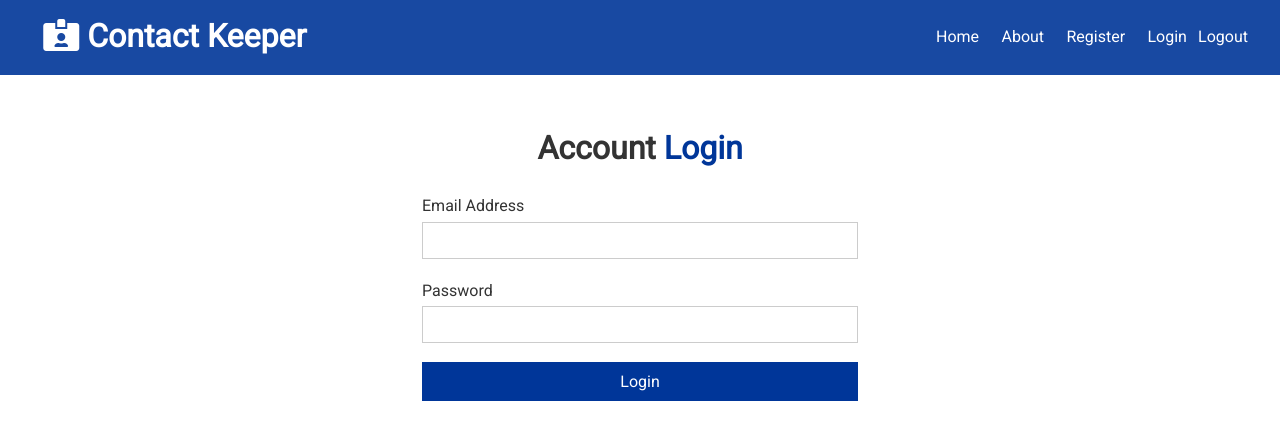
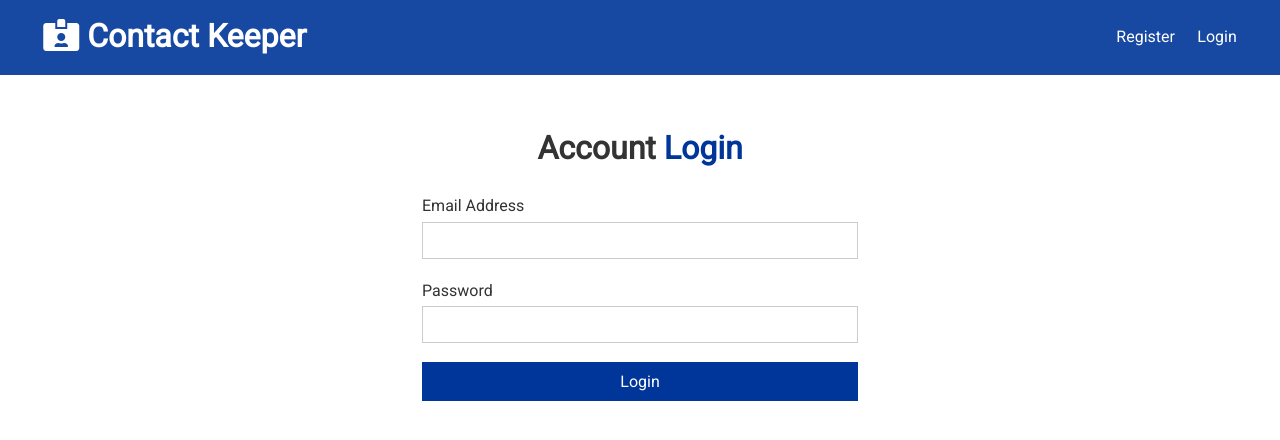
Before and after one commit to souhagaa/contactKeeper, a React (Create React App) app in the folder client/: page /login in a window 1280 px wide. Shown: the top 440 px of the page. Built offline with nearby package versions, Linux system fonts and the light colour scheme.

Commit message:
Logout and navbar

```diff
--- a/client/src/components/auth/Login.js
+++ b/client/src/components/auth/Login.js
@@ -3,7 +3,7 @@
 import AlertContext from '../../context/alert/alertContext'
 
 const Login = (props) => {
-     const alertContext = useContext(AlertContext)
+    const alertContext = useContext(AlertContext)
     const authContext = useContext(AuthContext)
 
     const { setAlert } = alertContext
--- a/client/src/components/layout/Navbar.js
+++ b/client/src/components/layout/Navbar.js
@@ -1,29 +1,47 @@
-import React from 'react';
+import React, { Fragment, useContext } from 'react';
 import { Link } from 'react-router-dom';
 import propTypes from 'prop-types';
 
+import AuthContext from '../../context/auth/authContext'
+
 const Navbar = ({ title, icon }) => {
+    const authContext = useContext(AuthContext)
+
+    const { isAuthenticated, logout, user } = authContext
+
+    const onLogout = () => {
+        logout()
+    }
+    const authLinks = (
+        <Fragment>
+            <li> Hello {user && user.name} </li>
+            <li>
+                <a onClick={ onLogout } href="#!">
+                    <i className="fas fa-sign-out-alt"></i>
+                    <span className="hide-sm">Logout</span>
+                </a>
+            </li>
+        </Fragment>
+    )
+
+    const guestLinks = (
+        <Fragment>
+            <li>
+                <Link to='/register'>Register</Link>
+            </li>
+            <li>
+                <Link to='/login'>Login</Link>
+            </li>
+        </Fragment>
+    )
+
     return (
         <div className="navbar bg-primary">
             <h1>
                 <Link to='/'><i className={icon}/> {title}</Link>
             </h1>
             <ul>
-                <li>
-                    <Link to='/'>Home</Link>
-                </li>
-                <li>
-                    <Link to='/about'>About</Link>
-                </li>
-                <li>
-                    <Link to='/register'>Register</Link>
-                </li>
-                <li>
-                    <Link to='/login'>Login</Link>
-                </li>
-                <li>
-                    Logout
-                </li>
+                { isAuthenticated ? authLinks : guestLinks }
             </ul>
         </div>
     )
--- a/client/src/context/auth/authReducer.js
+++ b/client/src/context/auth/authReducer.js
@@ -23,6 +23,7 @@
         case REGISTER_FAIL:
         case AUTH_ERROR:
         case LOGIN_FAIL:
+        case LOGOUT:
             localStorage.removeItem('token')
             return {
                 ...state,
@@ -39,13 +40,6 @@
                 loading: false,
                 user: action.payload
             }
-        case LOGOUT:
-            return {
-                ...state,
-                user: null,
-                token: null,
-                isAuthenticated: null
-            }
         case CLEAR_ERRORS:
             return {
                 ...state,
--- a/client/src/context/auth/authState.js
+++ b/client/src/context/auth/authState.js
@@ -101,8 +101,8 @@
 
     // Logout user
 
-    const logoutUser = user => {
-
+    const logout = () => {
+        dispatch({ type: LOGOUT })
     }
 
     // Clear errors
@@ -119,7 +119,7 @@
             loadUser,
             registerUser,
             loginUser,
-            logoutUser,
+            logout,
             clearErrors
         }}>
         { props.children }
```
